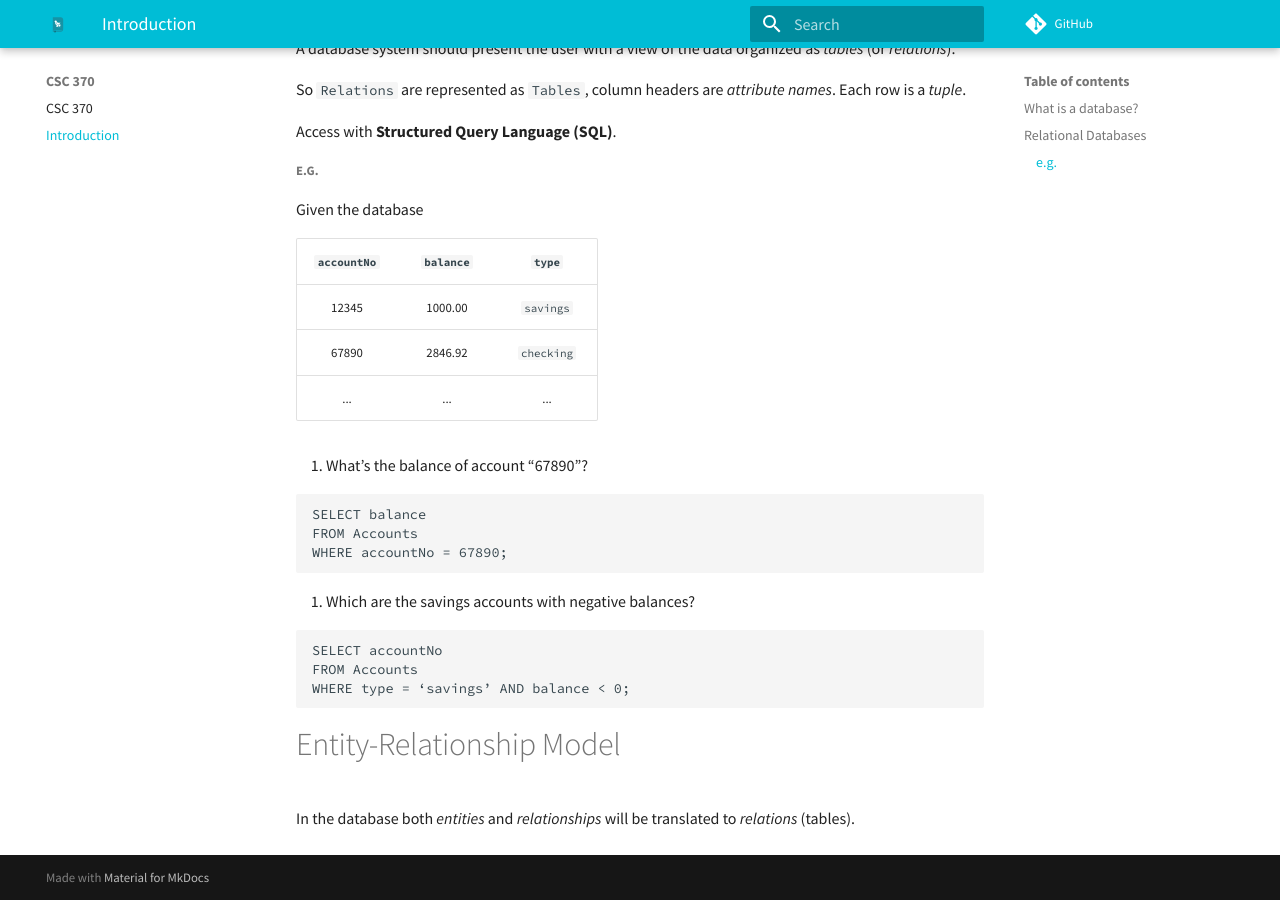
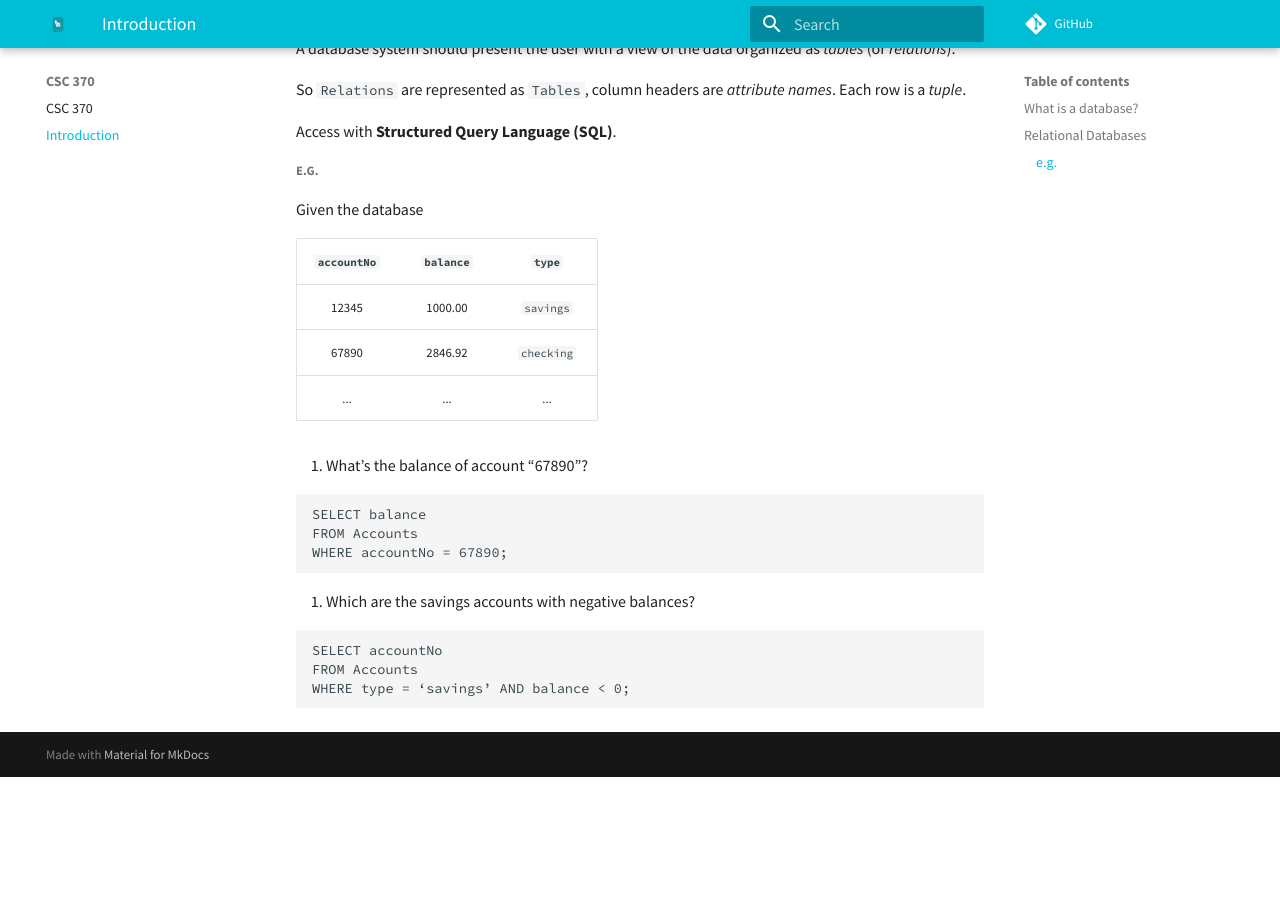
Before and after one commit to UVicNotes/CSC-370, an MkDocs documentation site: the page built from Notes/1-Introduction.md, in a window 1280 px wide and 900 px high, scrolled down 662 px. Built offline with MkDocs 1.6.1 and Material for MkDocs 9.7.7, drawn with Linux system fonts in a browser that asks for light colours; comment, search, counter and statistics services are not loaded; after the commit the page ends 1439 px from its top, so only the background shows below that.

Commit message:
Remove line

````diff
--- a/Notes/1-Introduction.md
+++ b/Notes/1-Introduction.md
@@ -49,7 +49,3 @@ SELECT accountNo
 FROM Accounts
 WHERE type = ‘savings’ AND balance < 0;
 ```
-
-# Entity-Relationship Model
-
-In the database both *entities* and *relationships* will be translated to *relations* (tables).
````
